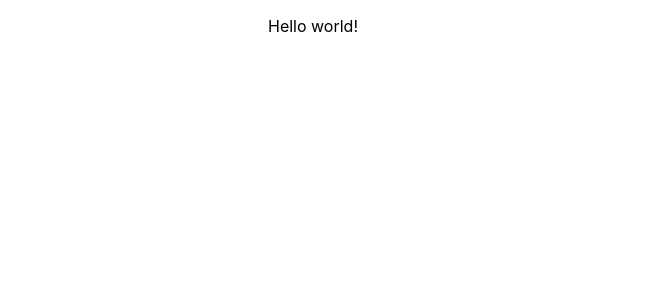
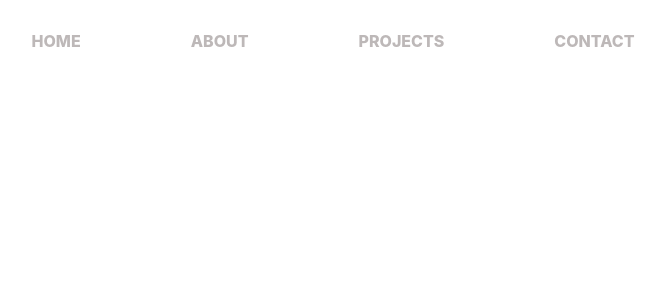
Before and after one commit to perfectnails/perfect-nails-website, a React (Create React App) app: page / in a window 1280 px wide. Shown: the top 300 px of the page, without its empty margins (327-992 px from the left). Built offline with nearby package versions, Linux system fonts and the light colour scheme.

Commit message:
Modified homepage

```diff
--- a/package.json
+++ b/package.json
@@ -24,7 +24,7 @@
     "not ie <= 11",
     "not op_mini all"
   ],
-  "homepage": "http://perfectnails.github.io/perfect-nails-website",
+  "homepage": "http://perfectnails.github.io/",
   "devDependencies": {
     "gh-pages": "^2.0.1"
   }
--- a/src/App.js
+++ b/src/App.js
@@ -1,11 +1,13 @@
 import React, { Component } from 'react';
 import './App.css';
+
+import Navigation from './Navigation/Navigation';
 
 class App extends Component {
   render() {
     return (
       <div className="App">
-        <p>Hello world!</p>
+        <Navigation />
       </div>
     );
   }
--- a/src/Navigation/Navigation.css
+++ b/src/Navigation/Navigation.css
@@ -1,63 +1,57 @@
 nav {
-    width: 80%;
+    width: 100%;
     margin: 0 auto;
-    background: #fff;
-    padding: 50px 0;
-    box-shadow: 0px 5px 0px #dedede;
 }
+
 nav ul {
     list-style: none;
     text-align: center;
 }
+
 nav ul li {
     display: inline-block;
 }
-  nav ul li a {
+
+nav ul li span {
     display: block;
-    padding: 15px;
+    padding: 15px 45px;
     text-decoration: none;
-    color: #aaa;
+    color: rgb(189, 184, 184);
     font-weight: 800;
     text-transform: uppercase;
     margin: 0 10px;
 }
-  nav ul li a,
-  nav ul li a:after,
-  nav ul li a:before {
+
+nav ul li span, nav ul li span:after,
+nav ul li span:before {
     transition: all .5s;
 }
-  nav ul li a:hover {
+
+nav ul li span:hover {
     color: #555;
+    color: #0B7FCB;
+    cursor: pointer;
 }
 
+nav.stroke ul li span,
+nav.fill ul li span {
+    position: relative;
+}
 
-/* SHIFT */
-nav.shift ul li a {
-    position:relative;
-    z-index: 1;
-  }
-  nav.shift ul li a:hover {
-    color: #91640F;
-  }
-  nav.shift ul li a:after {
-    display: block;
+nav.stroke ul li span:after,
+nav.fill ul li span:after {
     position: absolute;
-    top: 0;
+    bottom: 0;
     left: 0;
-    bottom: 0;
     right: 0;
     margin: auto;
-    width: 100%;
-    height: 1px;
+    width: 0%;
     content: '.';
     color: transparent;
-    background: #F1C40F;
-    visibility: none;
-    opacity: 0;
-    z-index: -1;
+    background: #aaa;
+    height: 1px;
 }
-  nav.shift ul li a:hover:after {
-    opacity: 1;
-    visibility: visible;
-    height: 100%;
+
+nav.stroke ul li span:hover:after {
+    width: 100%;
 }
```
Lines whose indentation alone changed are shown as unchanged.
